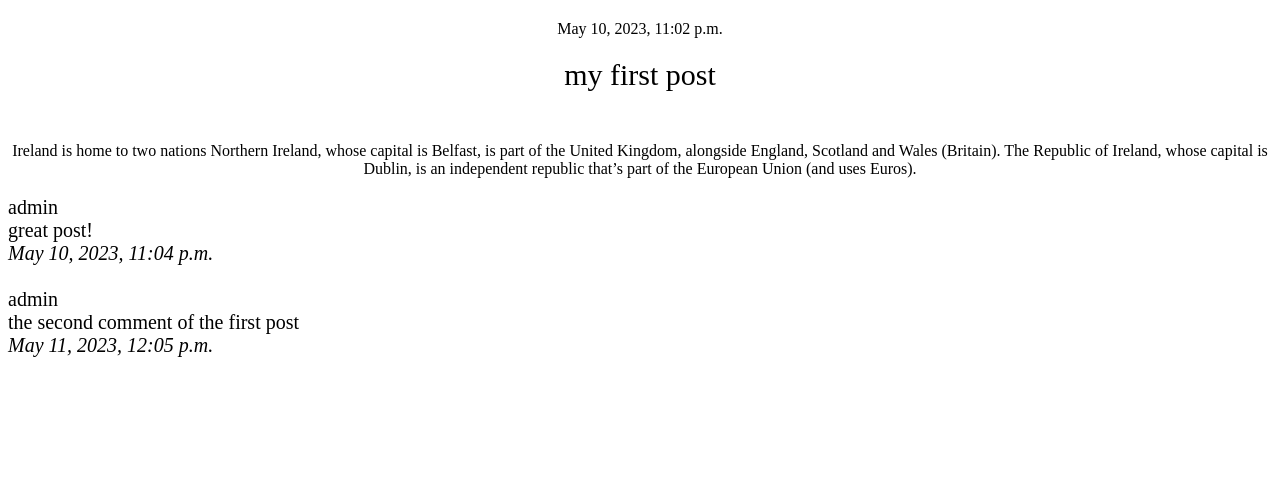
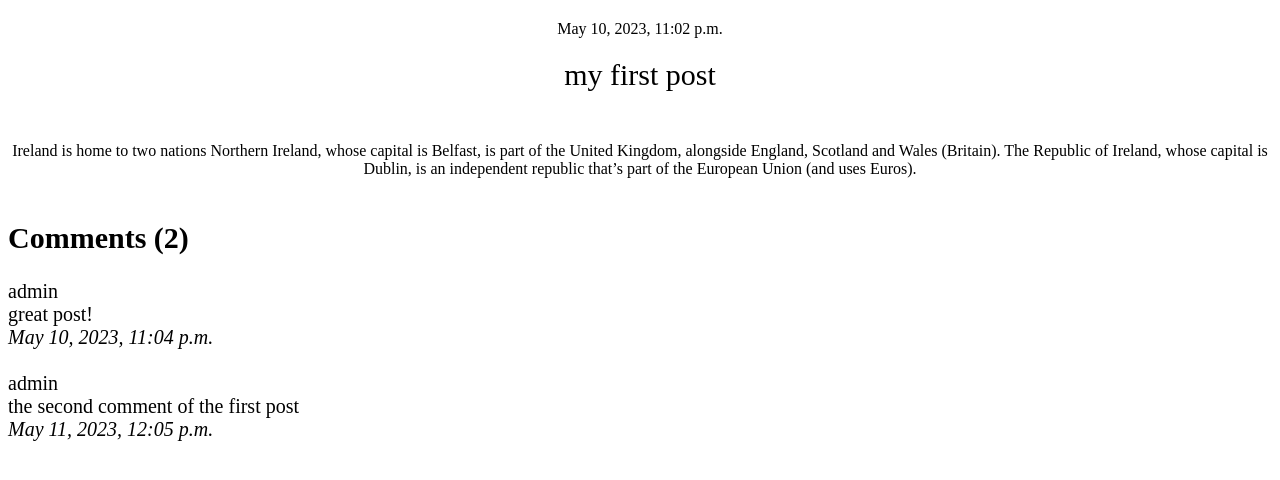
Before and after one commit to Dumitru8/python_blog, a Django app: page /post/detail/1 in a window 1280 px wide. Shown: the part 158-638 px from the top of the page. Run offline with Django 4.2, Linux system fonts and the light colour scheme; data comes from the database, SQL or seed files in the repository.

Commit message:
add comments quantity

```diff
--- a/blog/templates/blog/post_detail.html
+++ b/blog/templates/blog/post_detail.html
@@ -56,6 +56,7 @@
 </div>
 <br>
 <div style="font-size: 20px; margin 10px; text-align: justify">
+    <h2>Comments ({{counter}})</h2>
     {% for i in comments %}
         {{ i.author }}<br>
         {{ i }}<br>
--- a/blog/views.py
+++ b/blog/views.py
@@ -25,8 +25,9 @@ def published_post(request, post_pk):
 def post_detail(request, post_pk):
     post = Post.objects.get(pk=post_pk)
     comments = Comments.objects.filter(post=post_pk)
+    counter = comments.count()
 
-    return render(request, 'blog/post_detail.html', {'post': post, 'comments': comments})
+    return render(request, 'blog/post_detail.html', {'post': post, 'comments': comments, 'counter': counter})
 
 
 def post_new(request):
```
